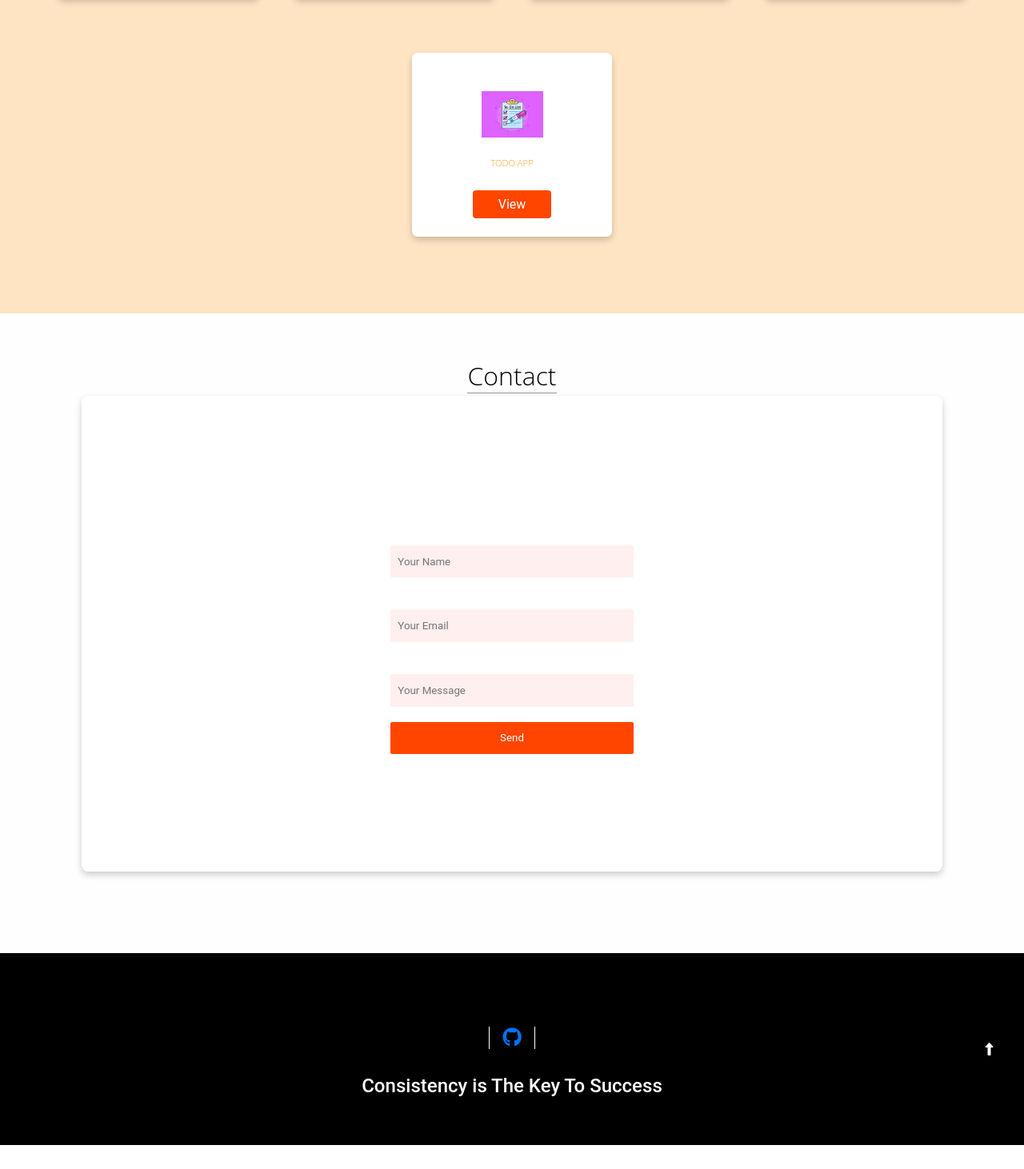
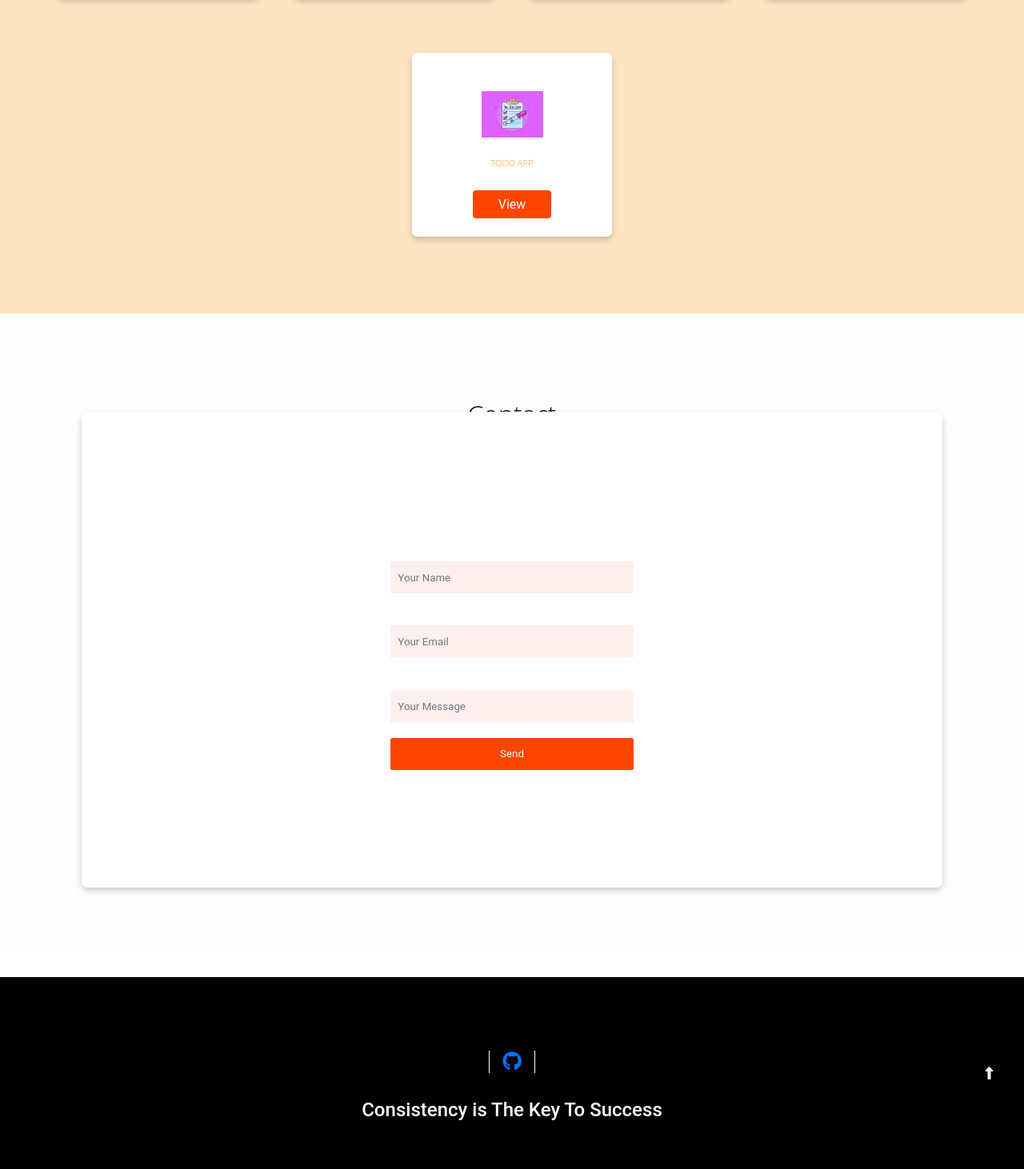
Before and after one commit to MSK4477/portfoliosaravana, a React (Create React App) app: page / in a window 1280 px wide. Shown: the part 2658-4120 px from the top of the page at 80% size. Before the commit the page ends 4090 px from the top, so only its background shows below. Built offline with nearby package versions, Linux system fonts and the light colour scheme.

Commit message:
completed

```diff
--- a/src/styles/contact.scss
+++ b/src/styles/contact.scss
@@ -15,14 +15,14 @@
     word-spacing: 4px;
     border-bottom: 1px solid $second;
     position: absolute;
-    top: 7%;
+    top: 13%;
 
     }
 
   > form {
     display: flex;
     position: relative;
-    // top: 10px;
+    top: 20px;
     flex-direction: column;
     align-items: center;
     justify-content: center;
--- a/src/styles/footer.scss
+++ b/src/styles/footer.scss
@@ -3,6 +3,8 @@
 footer {
 width: 100%;
 height: 30vh;
+position: relative;
+top: 30px;
 background-color: black;
 display: flex;
 justify-content: center;
```
